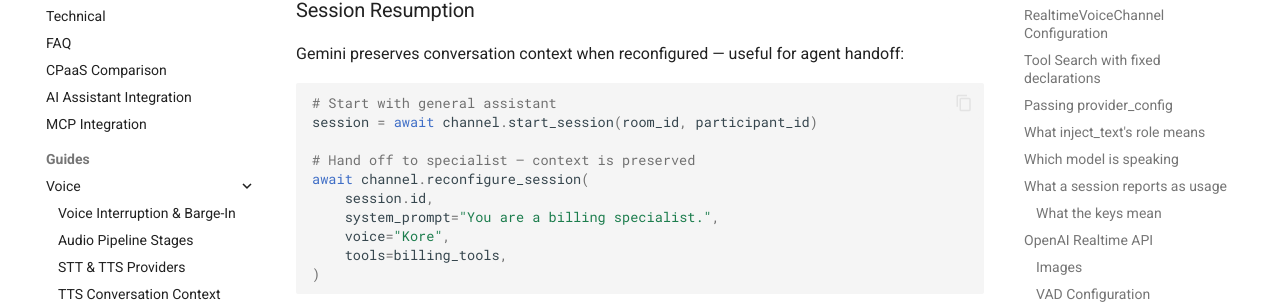
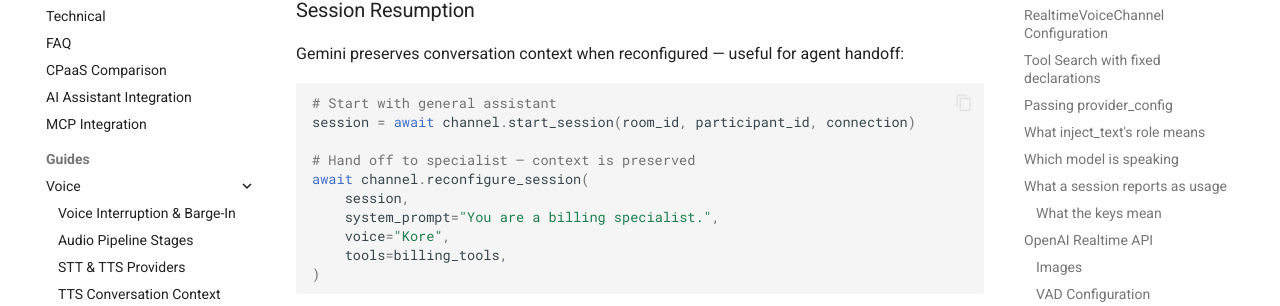
Before and after one commit to roomkit-live/roomkit-docs, an MkDocs documentation site: the page built from docs/guides/realtime-voice-providers.md, in a window 1280 px wide and 900 px high, scrolled down 17652 px. Shown: the part 147-453 px from the top of the window. Built offline with MkDocs 1.6.1 and Material for MkDocs 9.7.7, drawn with Linux system fonts in a browser that asks for light colours; comment, search, counter and statistics services are not loaded.

Commit message:
docs(realtime): reconfigure_session takes the session, start_session its connection (RMK-280)

````diff
--- a/docs/guides/realtime-voice-providers.md
+++ b/docs/guides/realtime-voice-providers.md
@@ -741,11 +741,11 @@ Gemini preserves conversation context when reconfigured — useful for agent han
 
 ```python
 # Start with general assistant
-session = await channel.start_session(room_id, participant_id)
+session = await channel.start_session(room_id, participant_id, connection)
 
 # Hand off to specialist — context is preserved
 await channel.reconfigure_session(
-    session.id,
+    session,
     system_prompt="You are a billing specialist.",
     voice="Kore",
     tools=billing_tools,
@@ -1515,7 +1515,7 @@ session = await channel.start_session(
 
 # Reconfigure mid-conversation
 await channel.reconfigure_session(
-    session.id,
+    session,
     system_prompt="New prompt",
     voice="shimmer",
     tools=new_tools,
````
